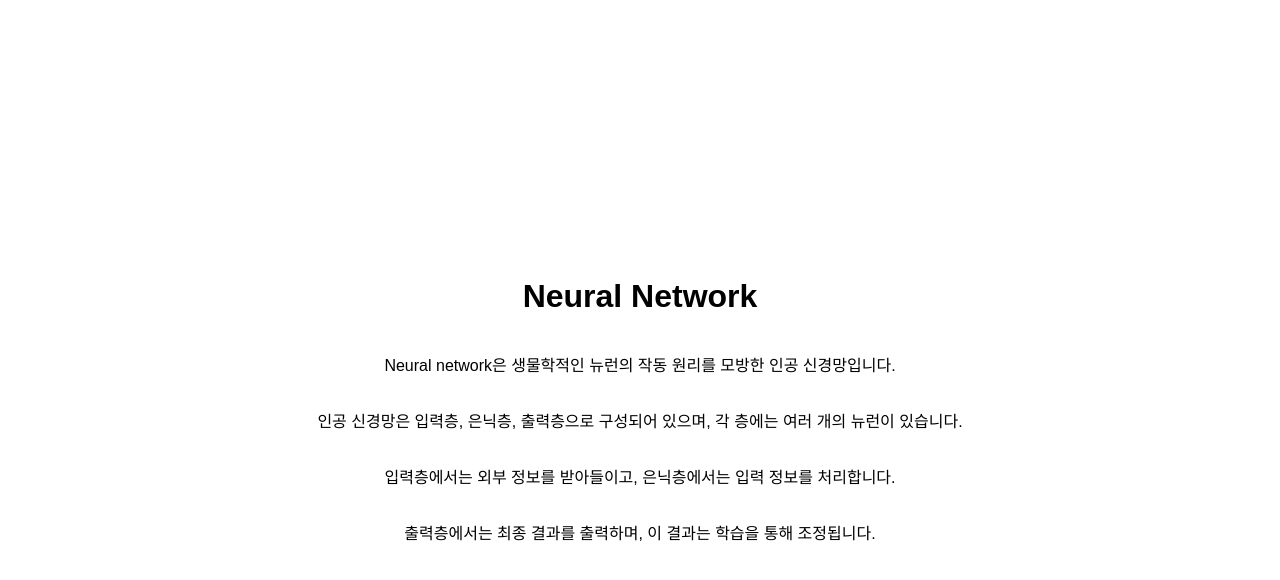
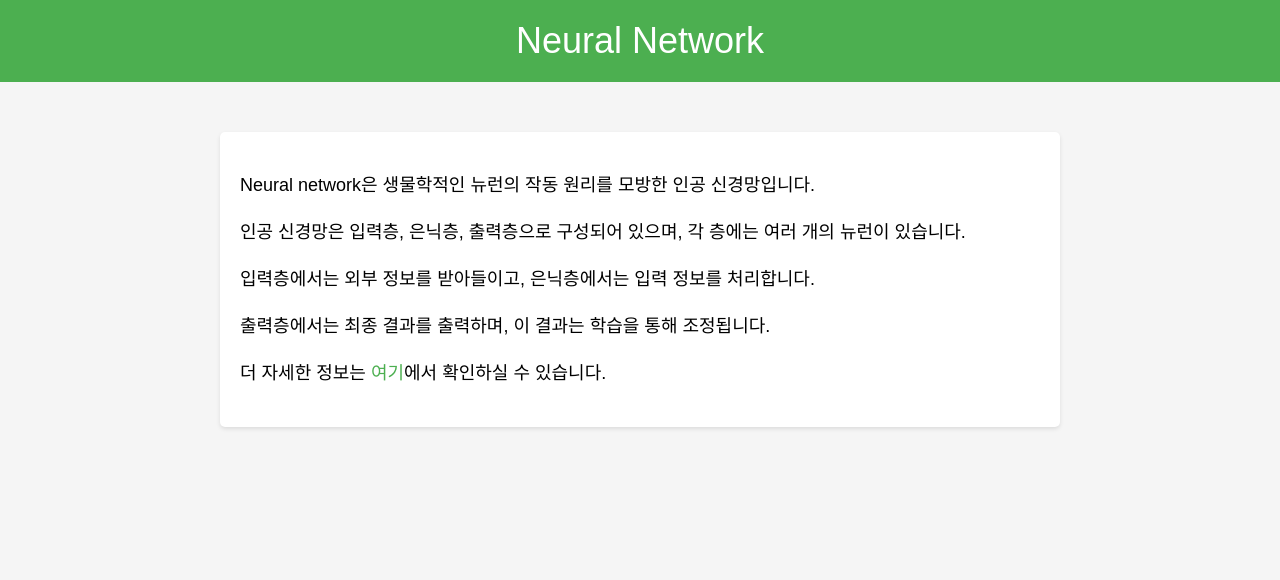
Before and after one commit to valere2709/WebP, a plain HTML site: page index.html in a window 1280 px wide. Drawn offline with Linux system fonts and the light colour scheme.

Commit message:
Update index.html

```diff
--- a/index.html
+++ b/index.html
@@ -5,23 +5,62 @@
 	<meta charset="UTF-8">
 	<meta name="viewport" content="width=device-width, initial-scale=1.0">
 	<style>
-		.container {
-			display: flex;
-			flex-direction: column;
-			align-items: center;
-			justify-content: center;
-			height: 100vh;
+		/* 전체 페이지 스타일 */
+		body {
+			margin: 0;
+			padding: 0;
 			font-family: Arial, Helvetica, sans-serif;
+			background-color: #f5f5f5;
+		}
+
+		/* 페이지 타이틀 스타일 */
+		.page-title {
+			background-color: #4caf50;
+			color: #fff;
+			padding: 20px;
+			text-align: center;
+			font-size: 36px;
+			margin: 0;
+		}
+
+		/* 내용 컨테이너 스타일 */
+		.content-container {
+			max-width: 800px;
+			margin: 0 auto;
+			padding: 20px;
+			background-color: #fff;
+			box-shadow: 0 2px 4px rgba(0, 0, 0, 0.1);
+			border-radius: 5px;
+			margin-top: 50px;
+		}
+
+		/* 문단 스타일 */
+		p {
+			line-height: 1.5;
+			font-size: 18px;
+			margin: 20px 0;
+		}
+
+		/* 링크 스타일 */
+		a {
+			color: #4caf50;
+			text-decoration: none;
+		}
+
+		/* 링크 마우스 호버 스타일 */
+		a:hover {
+			text-decoration: underline;
 		}
 	</style>
 </head>
 <body>
-	<div class="container">
-		<h1>Neural Network</h1>
+	<div class="page-title">Neural Network</div>
+	<div class="content-container">
 		<p>Neural network은 생물학적인 뉴런의 작동 원리를 모방한 인공 신경망입니다.</p>
 		<p>인공 신경망은 입력층, 은닉층, 출력층으로 구성되어 있으며, 각 층에는 여러 개의 뉴런이 있습니다.</p>
 		<p>입력층에서는 외부 정보를 받아들이고, 은닉층에서는 입력 정보를 처리합니다.</p>
 		<p>출력층에서는 최종 결과를 출력하며, 이 결과는 학습을 통해 조정됩니다.</p>
+		<p>더 자세한 정보는 <a href="#">여기</a>에서 확인하실 수 있습니다.</p>
 	</div>
 </body>
 </html>
```
